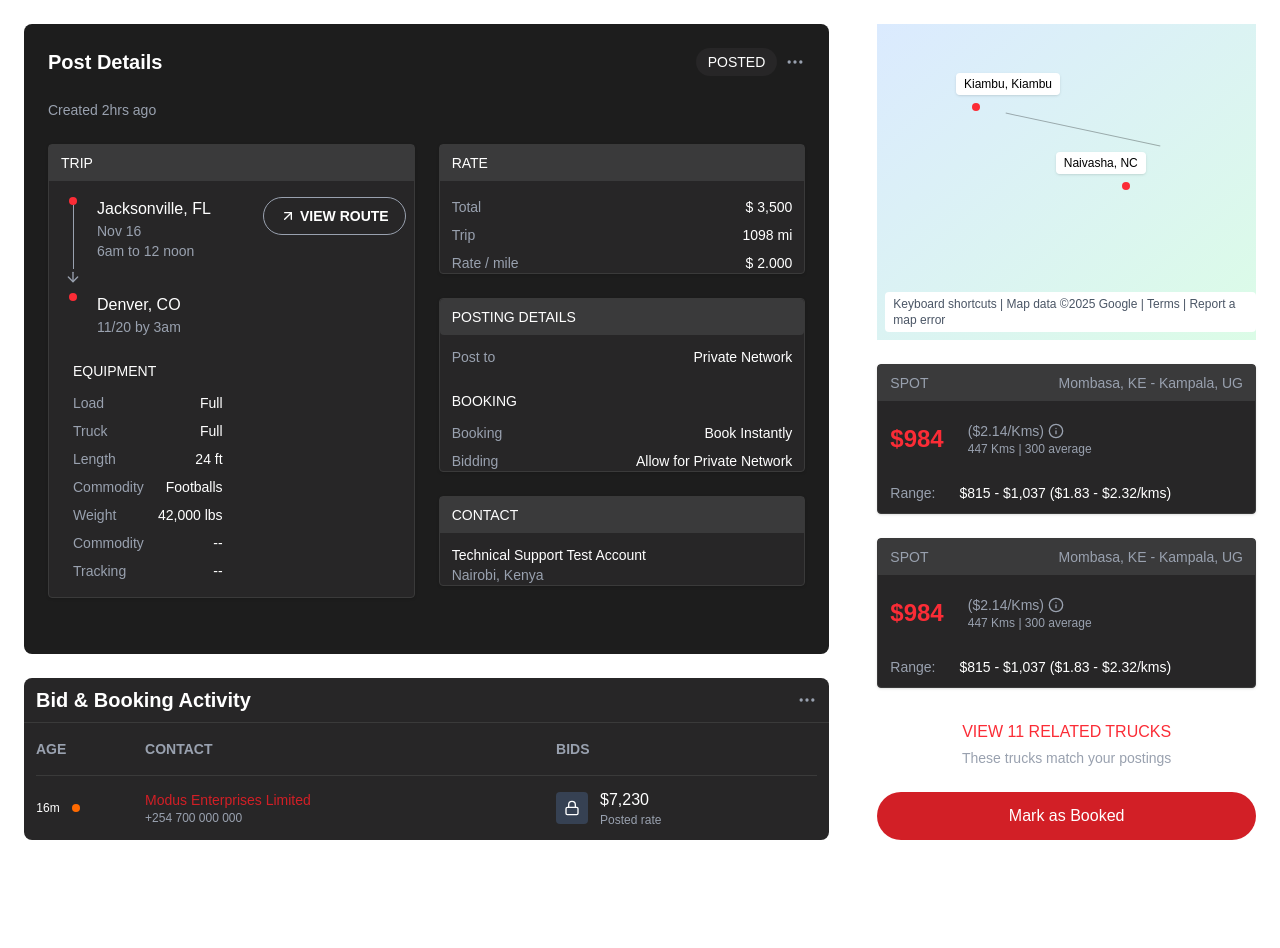
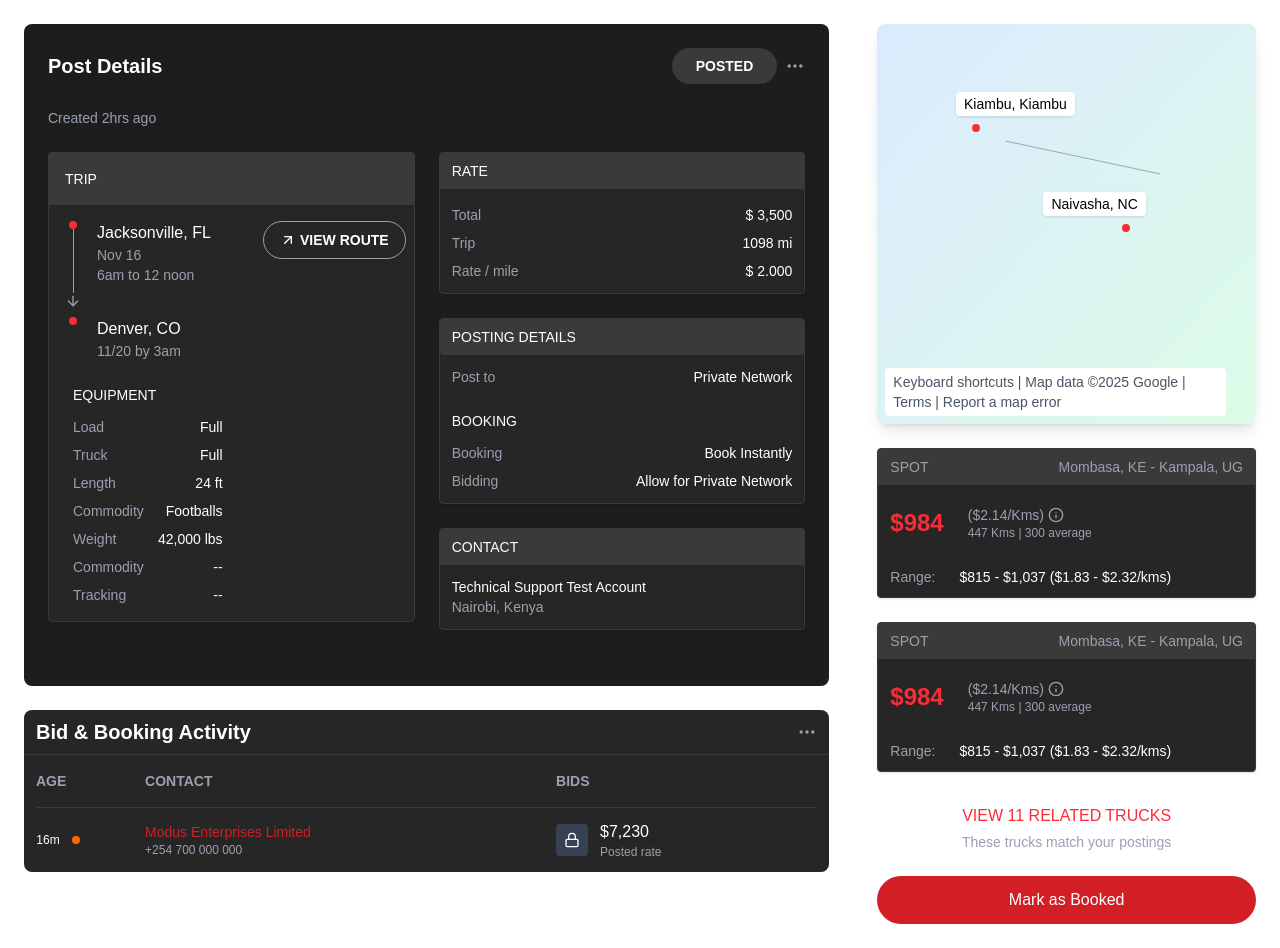
Before and after one commit to mwaijohn/apexloads, a Next.js app: page / in a window 1280 px wide. Before the commit the page ends 864 px from the top, so only its background shows below. Built offline with nearby package versions, Linux system fonts and the light colour scheme.

Commit message:
applied padding to cards

```diff
--- a/src/app/components/FreightBookingInterface.tsx
+++ b/src/app/components/FreightBookingInterface.tsx
@@ -19,7 +19,7 @@ export default function FreightBookingInterface() {
             <div className="flex flex-col sm:flex-row sm:justify-between sm:items-center mb-4 md:mb-6 space-y-2 sm:space-y-0">
               <h2 className="text-lg md:text-xl font-semibold">Post Details</h2>
               <div className="flex items-center space-x-2">
-                <span className="bg-[#272627] px-3 py-1 rounded-full text-xs md:text-sm">POSTED</span>
+                <span className="bg-[#3a3a3b] px-6 py-2 rounded-full text-xs md:text-sm font-bold">POSTED</span>
                 <button className="text-gray-400 hover:text-white">
                   <MoreHorizontal className="w-5 h-5" />
                 </button>
--- a/src/app/components/postdetails/ContactCard.tsx
+++ b/src/app/components/postdetails/ContactCard.tsx
@@ -4,7 +4,7 @@ const ContactCard = () => {
     return (
         <div className="border rounded shadow bg-[#272627] border-[#3a3a3a] mt-6">
             <h4 className="text-sm font-medium mb-3 bg-[#3a3a3b] px-3 py-2">CONTACT</h4>
-            <div className="text-sm px-3">
+            <div className="text-sm px-3 pb-3">
                 <p className="font-medium">Technical Support Test Account</p>
                 <p className="text-gray-400">Nairobi, Kenya</p>
             </div>
--- a/src/app/components/postdetails/MapCard.jsx
+++ b/src/app/components/postdetails/MapCard.jsx
@@ -2,7 +2,7 @@ import React from 'react'
 
 const MapCard = () => {
     return (
-        <div className="flex-1 relative bg-gradient-to-br from-blue-100 to-green-100">
+        <div className="relative bg-gradient-to-br from-blue-100 to-green-100 rounded-lg shadow-lg overflow-hidden w-full h-60 sm:h-80 md:h-[400px]">
             {/* duMmy map */}
             <div className="absolute top-1/4 left-1/4 w-2 h-2 bg-red-500 rounded-full z-10"></div>
             <div className="absolute top-1/2 right-1/3 w-2 h-2 bg-red-500 rounded-full z-10"></div>
@@ -10,12 +10,12 @@ const MapCard = () => {
 
             {/* Map labeling */}
             <div className="absolute top-1/4 left-1/4 transform -translate-y-8 -translate-x-4">
-                <span className="bg-white px-2 py-1 rounded shadow text-black text-xs">Kiambu, Kiambu</span>
+                <span className="bg-white px-2 py-1 rounded shadow text-black text-xs sm:text-sm">Kiambu, Kiambu</span>
             </div>
             <div className="absolute top-1/2 right-1/3 transform -translate-y-8 translate-x-4">
-                <span className="bg-white px-2 py-1 rounded shadow text-black text-xs">Naivasha, NC</span>
+                <span className="bg-white px-2 py-1 rounded shadow text-black text-xs sm:text-sm">Naivasha, NC</span>
             </div>
-            <div className="absolute bottom-2 left-2 text-xs text-gray-600 bg-white px-2 py-1 rounded">
+            <div className="absolute bottom-2 left-2 text-xs sm:text-sm text-gray-600 bg-white px-2 py-1 rounded max-w-[90%]">
                 Keyboard shortcuts | Map data ©2025 Google | Terms | Report a map error
             </div>
         </div>
--- a/src/app/components/postdetails/PostingDetailsCard.tsx
+++ b/src/app/components/postdetails/PostingDetailsCard.tsx
@@ -10,7 +10,7 @@ const PostingDetailsCard = () => {
                     <span>Private Network</span>
                 </div>
             </div>
-            <div className="mt-6 px-3">
+            <div className="mt-6 px-3 pb-3">
                 <div className="space-y-2 text-sm">
                     <h4 className="text-sm font-medium mb-3">BOOKING</h4>
                     <div className="flex justify-between">
--- a/src/app/components/postdetails/RateCard.tsx
+++ b/src/app/components/postdetails/RateCard.tsx
@@ -4,7 +4,7 @@ const RateCard = () => {
     return (
         <div className="border rounded shadow bg-[#272627] border-[#3a3a3a]">
             <h3 className="text-sm font-medium mb-4 bg-[#3a3a3b] px-3 py-2">RATE</h3>
-            <div className="space-y-2 text-sm px-3 ">
+            <div className="space-y-2 text-sm px-3 pb-3">
                 <div className="flex justify-between">
                     <span className="text-gray-400">Total</span>
                     <span>$ 3,500</span>
--- a/src/app/components/postdetails/TripCard.tsx
+++ b/src/app/components/postdetails/TripCard.tsx
@@ -4,7 +4,7 @@ import { ArrowDown, ArrowUpRight } from 'lucide-react';
 const TripCard = () => {
     return (
         <div className="border rounded shadow bg-[#272627] border-[#3a3a3a]">
-            <h3 className="text-sm font-medium mb-4 bg-[#3a3a3b] px-3 py-2">TRIP</h3>
+            <h3 className="text-sm font-medium mb-4 bg-[#3a3a3b] px-4 py-4">TRIP</h3>
             <div className="space-y-4 px-2 flex flex-row justify-between">
                 <div className='px-2'>
                     <div className="flex flex-row items-start">
```
